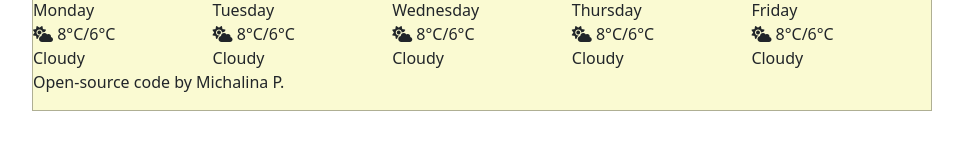
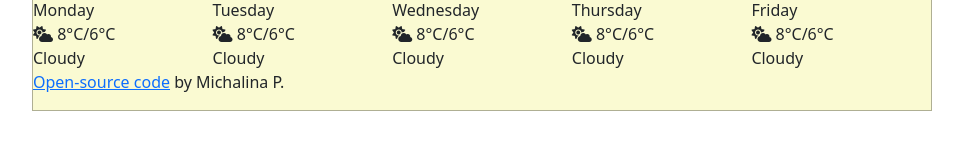
Before and after one commit to mipies/WheatherApp, a plain HTML site: page index.html in a window 1280 px wide. Shown: the part 633-782 px from the top of the page, without its empty margins (158-1121 px from the left). Drawn offline with nearby package versions, Linux system fonts and the light colour scheme.

Commit message:
fixed link

```diff
--- a/index.html
+++ b/index.html
@@ -71,8 +71,8 @@
             <i class="fas fa-cloud-sun"></i> 8°C/6°C<br>
             Cloudy</div>
         </div>
-        <p class="codedby"><a href="https://github.com/mipies/WheatherApp"></a>Open-source code</a> by Michalina P.</p>
     </div>
+    <p class="codedby"><a href="https://github.com/mipies/WheatherApp" target="_blank">Open-source code</a> by Michalina P.</p>
   </body>
   <script src="src/index.js"></script>
 </html>
```
